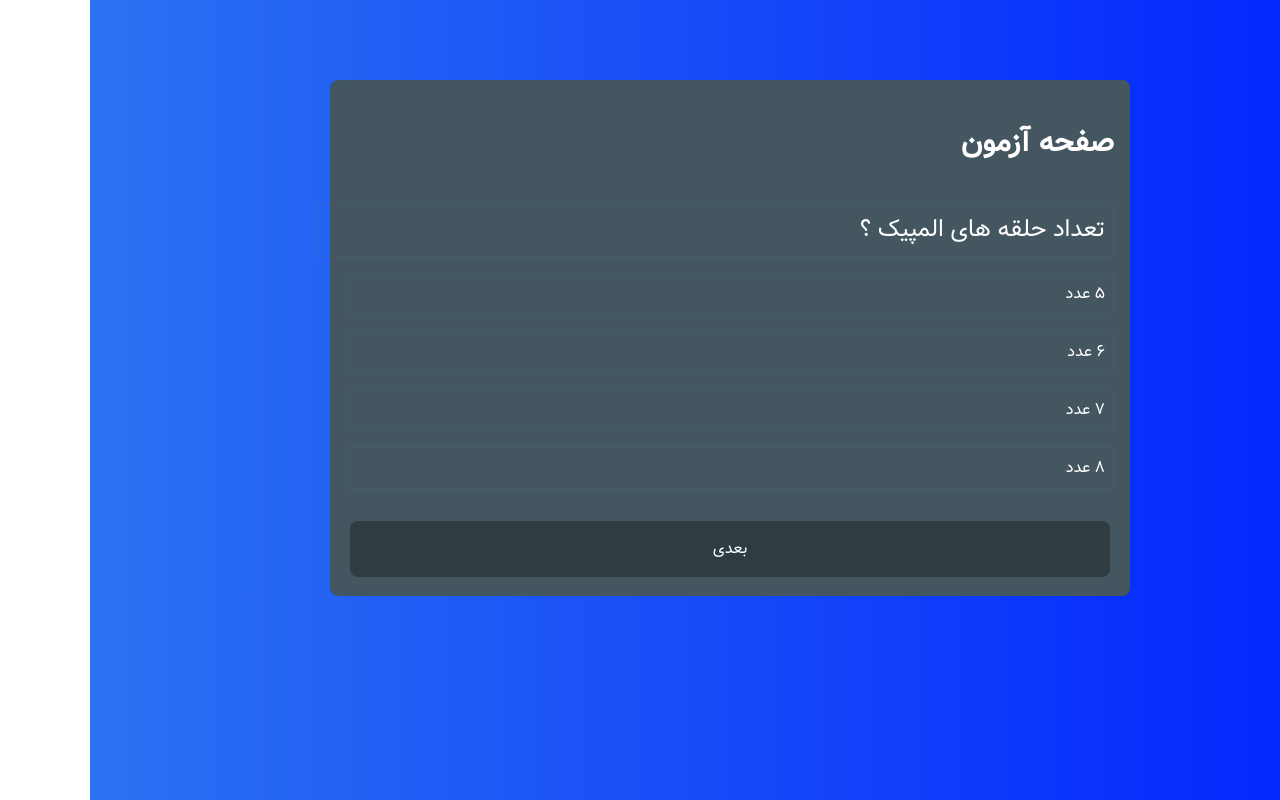
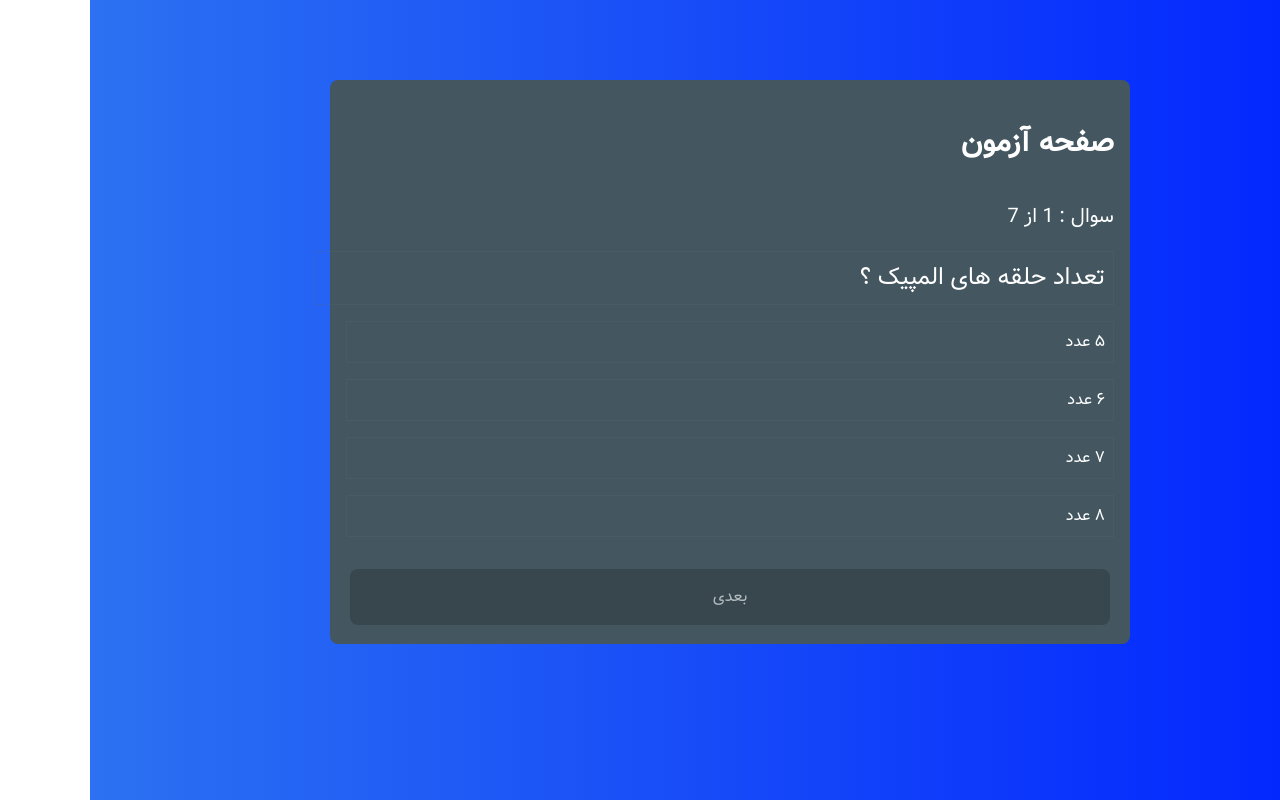
Before and after one commit to Mehdiw8/Quiz-App, a Next.js app: page /quiz in a window 1280 px wide. Built offline with nearby package versions, Linux system fonts and the light colour scheme.

Commit message:
finish logic

```diff
--- a/app/components/Title.jsx
+++ b/app/components/Title.jsx
@@ -1,9 +1,9 @@
 import React from "react";
 
-const Title = ({title}) => {
+const Title = ({ title }) => {
   return (
     <>
-      <h3 className="text-3xl font-bold my-[42px]  ">{title}</h3>
+      <h3 className="text-3xl font-bold mt-[42px] mb-[20px]  ">{title}</h3>
     </>
   );
 };
--- a/app/data.js
+++ b/app/data.js
@@ -9,24 +9,42 @@ export const quiz = {
     },
     {
       id: 2,
+      question: "فشار داخلی لاستیک ها هر چند وقت باید بررسی شود؟",
+      answers: [
+        "هر ماه دو بار",
+        " یک بار در هفته",
+        "هر روز یک بار",
+        "هر ماه یکبار",
+      ],
+      correctAnswer: "هر روز یک بار",
+    },
+    {
+      id: 3,
+      question:
+        "در صورتی که قفسه سینه بیمار حرکت می کند اما جریان هوا شنیده یا احساس نشود نشانه چیست؟",
+      answers: [" قلب ", "ستون فقرات", " فشار خون", " انسداد راه هوایی ریه"],
+      correctAnswer: " قلب ",
+    },
+    {
+      id: 4,
       question: "ارتفاعات سهند در کدام استان قرار دارد",
       answers: ["آذربایجان شرقی", "آذربایجان غربی", "کردستان", "زنجان"],
       correctAnswer: "آذربایجان شرقی",
     },
     {
-      id: 3,
+      id: 5,
       question: "کدام درخت نماد صلح است",
       answers: ["سرو", "زیتون", "سیب", "نارنج"],
       correctAnswer: "زیتون",
     },
     {
-      id: 4,
+      id: 6,
       question: "تجریه ظروف پلاستیکی چند سال طول میکشد",
       answers: ["۵۰ سال", "۵۰۰ سال", "۵ هزار سال", "۵۰ هزار سال"],
       correctAnswer: "۵۰۰ سال",
     },
     {
-      id: 5,
+      id: 7,
       question: "جزایر لانگرهانس در کجا قرار دارد",
       answers: ["اقیانوسیه", "لوز المعده", "اسپانیا", "جمجمه"],
       correctAnswer: "لوز المعده",
--- a/app/quiz/page.jsx
+++ b/app/quiz/page.jsx
@@ -4,11 +4,11 @@ import { quiz } from "../data";
 import Title from "../components/Title";
 import "./quiz.css";
 const Quiz = () => {
-  // توسط این استیت مشخص میکنی که کدوم سوال رو باید نشون بدی و همچنین از دیتا پاسخ ها رو خارج میکنی
+  // moshakhas kon kodum soal namayesh bdi v soal active ro bekesh biron
   const [activeQuestion, setActiveQuestion] = useState(0);
 
   // store active answer
-  const [selectAnswer, setSelectAnswer] = useState("");
+  const [selectAnswer, setSelectAnswer] = useState();
 
   // vaqti false btn badi or payan disable v dar sorat true shodan btn active mishe
   const [checked, setChecked] = useState(false);
@@ -29,13 +29,44 @@ const Quiz = () => {
 
   // ba in Fanction javab select shode save mishe v style migire
   const selectedClickHandler = (answer, index) => {
-    setSelectAnswer(answer);
+    setChecked(true);
     setSelectAnswerIndex(index);
+    if (answer === correctAnswer) {
+      setSelectAnswer(true);
+    } else {
+      setSelectAnswer(false);
+    }
+  };
+
+  // namayesh soal badi va zakhire kon javab ro
+  const resultHandler = () => {
+    setSelectAnswerIndex(null);
+    if (activeQuestion !== questions.length - 1) {
+      setChecked(false);
+      setActiveQuestion((prev) => prev + 1);
+    } else {
+      setActiveQuestion(0);
+      setShowResult(true);
+    }
+    setResult((prev) =>
+      selectAnswer
+        ? {
+            ...prev,
+            score: prev.score + 5,
+            correctAnswers: prev.correctAnswers + 1,
+          }
+        : { ...prev, wrongAnswers: prev.wrongAnswers + 1 }
+    );
   };
   return (
-    <section className="quiz-container flex flex-col justify-between  ">
+    <section className="quiz-container text-white  flex flex-col justify-between  ">
       <div style={{ margin: "0 1rem 0 1rem" }}>
         <Title title="صفحه آزمون" />
+        {!showResult && (
+          <div className="text-xl mt-[42px] mb-[20px]">
+            سوال : {activeQuestion + 1} از {questions.length}
+          </div>
+        )}
       </div>
       {!showResult ? (
         <>
@@ -48,6 +79,7 @@ const Quiz = () => {
               <ul>
                 {answers.map((a, index) => (
                   <li
+                    key={index}
                     onClick={() => selectedClickHandler(a, index)}
                     className={
                       index !== selectAnswerIndex ? "notPicked" : "picked"
@@ -61,28 +93,33 @@ const Quiz = () => {
           </div>
           <div className="btn-wrapper w-full">
             {checked ? (
-              <button className="text-white ">
+              <button onClick={resultHandler}>
                 {activeQuestion !== questions.length - 1 ? "بعدی" : "پایان"}
               </button>
             ) : (
-              <button className="text-white  " disabled>
+              <button className="btn-disabled  " disabled>
                 {activeQuestion !== questions.length - 1 ? "بعدی" : "پایان"}
               </button>
             )}
           </div>
         </>
       ) : (
-        <div className="quiz-container">
-          <h3>نتایج</h3>
-          <h3>به طور کلی {(result.score / 25) * 100}% سوالات جواب داده شده</h3>
+        <div className="resultContainer">
+          <div className="full-w text-center ">
+            <Title title="نتایج " />
+          </div>
+
+          <div className="flex flex-wrap justify-around my-12 leading-8">
             <p>کل سوالات : {questions.length}</p>
             <p>کل امتیاز : {result.score}</p>
             <p>سوالات درست : {result.correctAnswers}</p>
             <p>سوالات غلط : {result.wrongAnswers}</p>
-
+          </div>
+          <div className="btn-wrapper w-full">
             <button onClick={() => window.location.reload()}>
               شروع مجدد آزمون
             </button>
+          </div>
         </div>
       )}
     </section>
--- a/app/quiz/quiz.css
+++ b/app/quiz/quiz.css
@@ -2,7 +2,7 @@
   background-color: #445760;
   max-width: 50rem;
   margin: 0 auto;
-  width: 100%;
+  width: 90%;
   padding: 0.2rem 0;
   margin-top: 5rem;
   border-radius: 8px;
@@ -28,7 +28,7 @@
   align-items: center;
 }
 .btn-wrapper button {
-  background-color: #2f3d42;
+  background-color: #69818a;
   width: 95%;
   margin: 0 auto;
   padding: 1rem 0;
@@ -44,3 +44,8 @@
   background-color: #0072a93d;
 }
 /* #DEDEDE for q #445760 back 556e7an*/
+
+.btn-wrapper button.btn-disabled {
+  background-color: #2f3d42;
+  opacity: 0.6;
+}
```
Also changed, not shown: app/components/MainLayout.jsx (+2 -8 lines), app/page.js (+6 -7 lines). Lines whose indentation alone changed are shown as unchanged.
